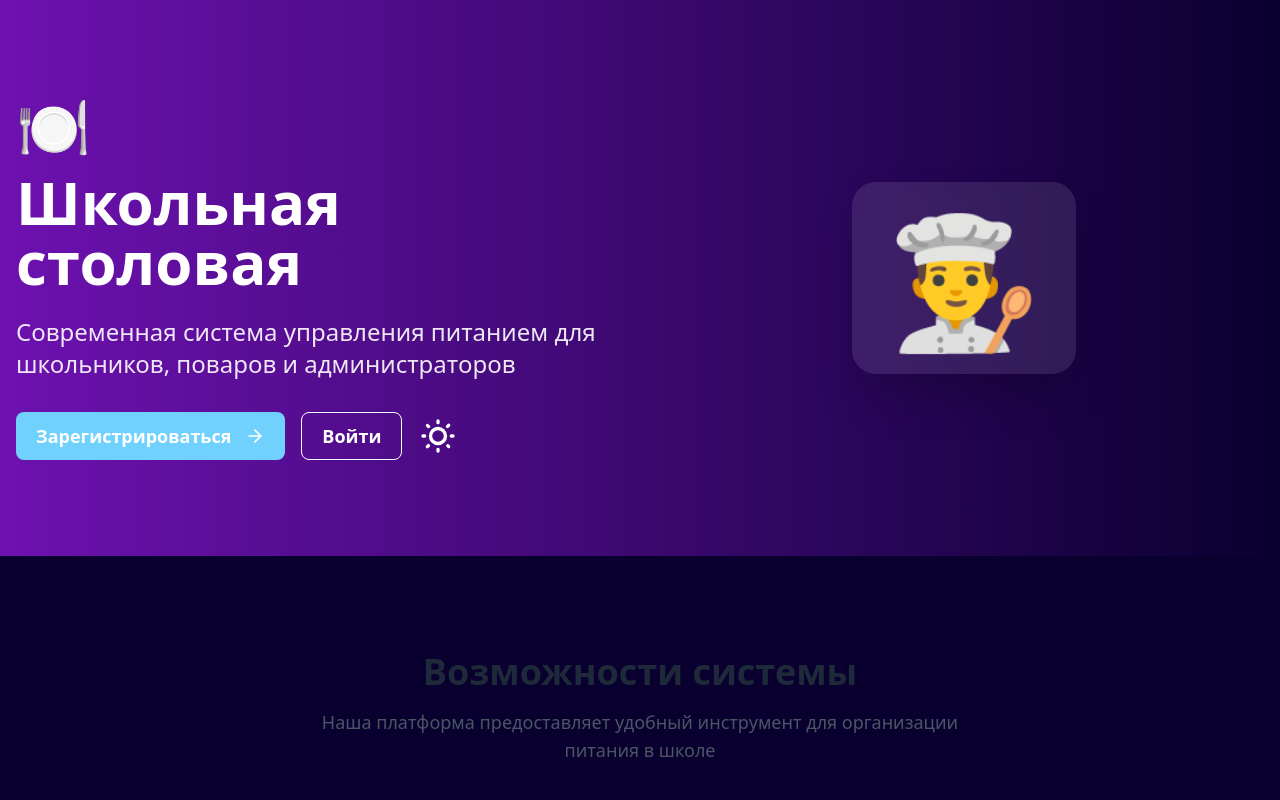
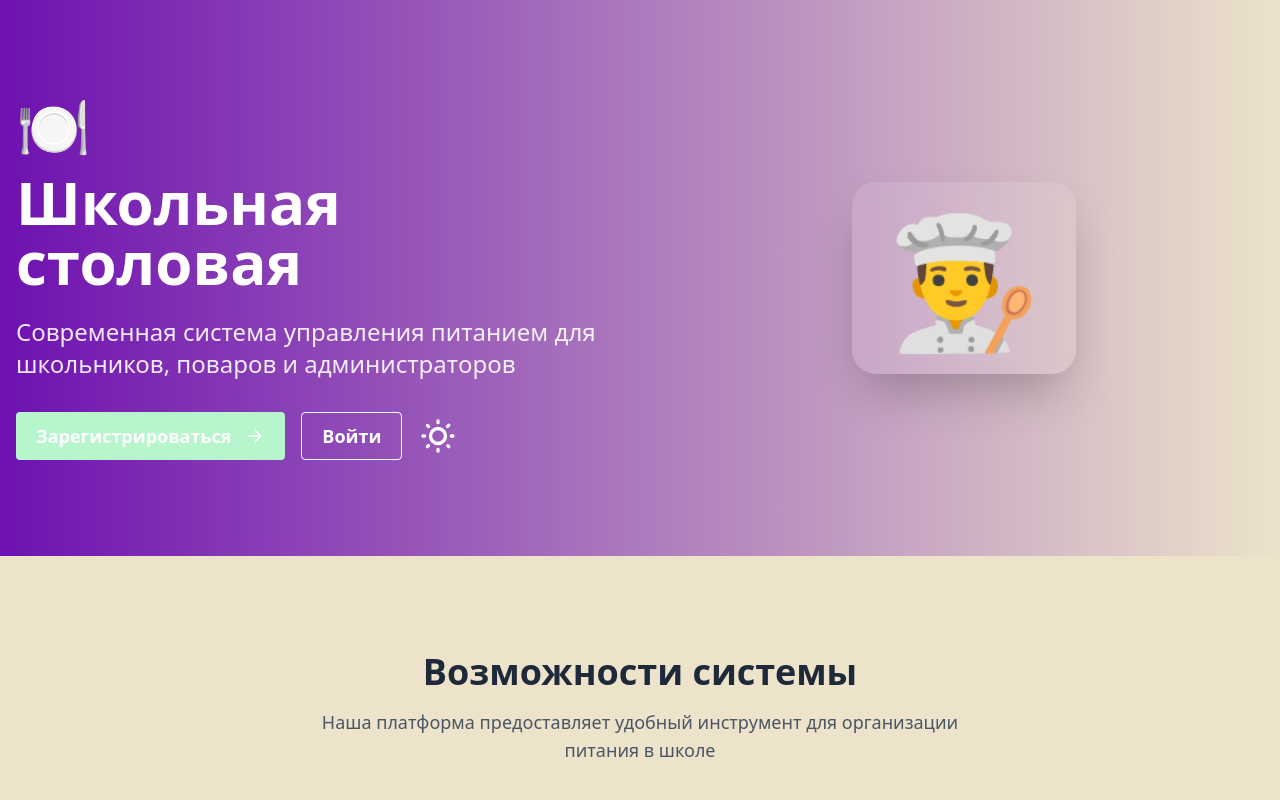
Before and after one commit to VladSunny/PredProf, a React (Vite) app in the folder school-meal-system/: page / in a window 1280 px wide. Shown: the top 800 px of the page. Built offline with nearby package versions, Linux system fonts and the light colour scheme.

Commit message:
theme changing

```diff
--- a/school-meal-system/index.html
+++ b/school-meal-system/index.html
@@ -1,5 +1,5 @@
 <!doctype html>
-<html lang="ru" data-theme="synthwave">
+<html lang="ru" data-theme="retro">
   <head>
     <meta charset="UTF-8" />
     <meta name="viewport" content="width=device-width, initial-scale=1.0" />
--- a/school-meal-system/src/components/layout/ThemeToggle.jsx
+++ b/school-meal-system/src/components/layout/ThemeToggle.jsx
@@ -6,7 +6,7 @@ const ThemeToggle = () => {
   return (
     <label className="swap swap-rotate">
       {/* this hidden checkbox controls the state */}
-      <input type="checkbox" className="theme-controller" value="retro" />
+      <input type="checkbox" className="theme-controller" value="synthwave" />
 
       {/* sun icon */}
       <svg
--- a/school-meal-system/src/index.css
+++ b/school-meal-system/src/index.css
@@ -1,6 +1,6 @@
 @import "tailwindcss";
 @plugin "daisyui" {
-  themes: dark --default, light --preferslight, retro, synthwave;
+  themes: light --default, dark --prefersdark, retro, synthwave;
 }
 
 /* Custom calendar styles */
```
